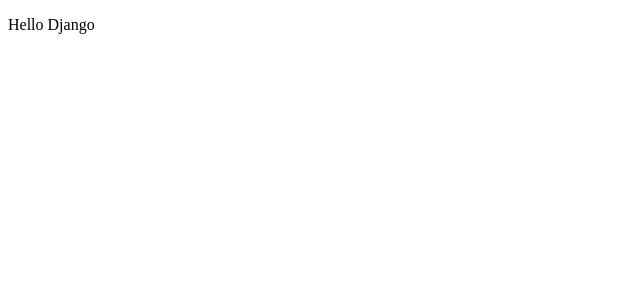
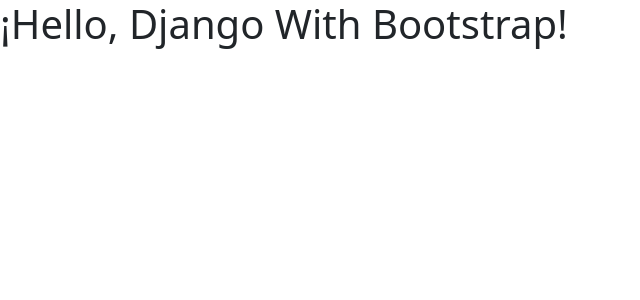
Before and after one commit to gerardgonzalez-ai/gerard-gonzalez-website, a Django app: page /main/ in a window 1280 px wide. Before the commit the part shown is almost empty. Shown: the top 300 px of the page, without its empty margins (0-640 px from the left). Run offline with Django 4.2, Linux system fonts and the light colour scheme.

Commit message:
[] - Adding Bootstrap

```diff
--- a/gerard_gonzalez_website_project/gerard_gonzalez_main/templates/gerard_gonzalez_main/index.html
+++ b/gerard_gonzalez_website_project/gerard_gonzalez_main/templates/gerard_gonzalez_main/index.html
@@ -1,12 +1,26 @@
+{% load static %}
 <!DOCTYPE html>
 <html lang="en">
 <head>
     <meta charset="UTF-8">
     <meta http-equiv="X-UA-Compatible" content="IE=edge">
     <meta name="viewport" content="width=device-width, initial-scale=1.0">
-    <title>Gerard González Website MLE</title>
+    <link rel="stylesheet" href="{% static 'gerard_gonzalez_main/style.css' %}">
+    <title>Gerard González Website</title>
+    <link href="https://cdn.jsdelivr.net/npm/bootstrap@5.3.0-alpha1/dist/css/bootstrap.min.css" rel="stylesheet" integrity="sha384-GLhlTQ8iRABdZLl6O3oVMWSktQOp6b7In1Zl3/Jr59b6EGGoI1aFkw7cmDA6j6gD" crossorigin="anonymous">
 </head>
 <body>
-    <p> Hello Django </p>
+
+
+
+
+
+
+    <h1>¡Hello, Django With Bootstrap!</h1>
+    <!-- Optional JavaScript -->
+    <!-- jQuery first, then Popper.js, then Bootstrap JS -->
+    <script src="https://cdn.jsdelivr.net/npm/bootstrap@5.3.0-alpha1/dist/js/bootstrap.bundle.min.js" integrity="sha384-w76AqPfDkMBDXo30jS1Sgez6pr3x5MlQ1ZAGC+nuZB+EYdgRZgiwxhTBTkF7CXvN" crossorigin="anonymous"></script>
+    <script src="https://cdn.jsdelivr.net/npm/@popperjs/core@2.11.6/dist/umd/popper.min.js" integrity="sha384-oBqDVmMz9ATKxIep9tiCxS/Z9fNfEXiDAYTujMAeBAsjFuCZSmKbSSUnQlmh/jp3" crossorigin="anonymous"></script>
+    <script src="https://cdn.jsdelivr.net/npm/bootstrap@5.3.0-alpha1/dist/js/bootstrap.min.js" integrity="sha384-mQ93GR66B00ZXjt0YO5KlohRA5SY2XofN4zfuZxLkoj1gXtW8ANNCe9d5Y3eG5eD" crossorigin="anonymous"></script>
 </body>
 </html>
```
Also changed, not shown: gerard_gonzalez_website_project/gerard_gonzalez_main/static/gerard_gonzalez_main/style.css (added).
